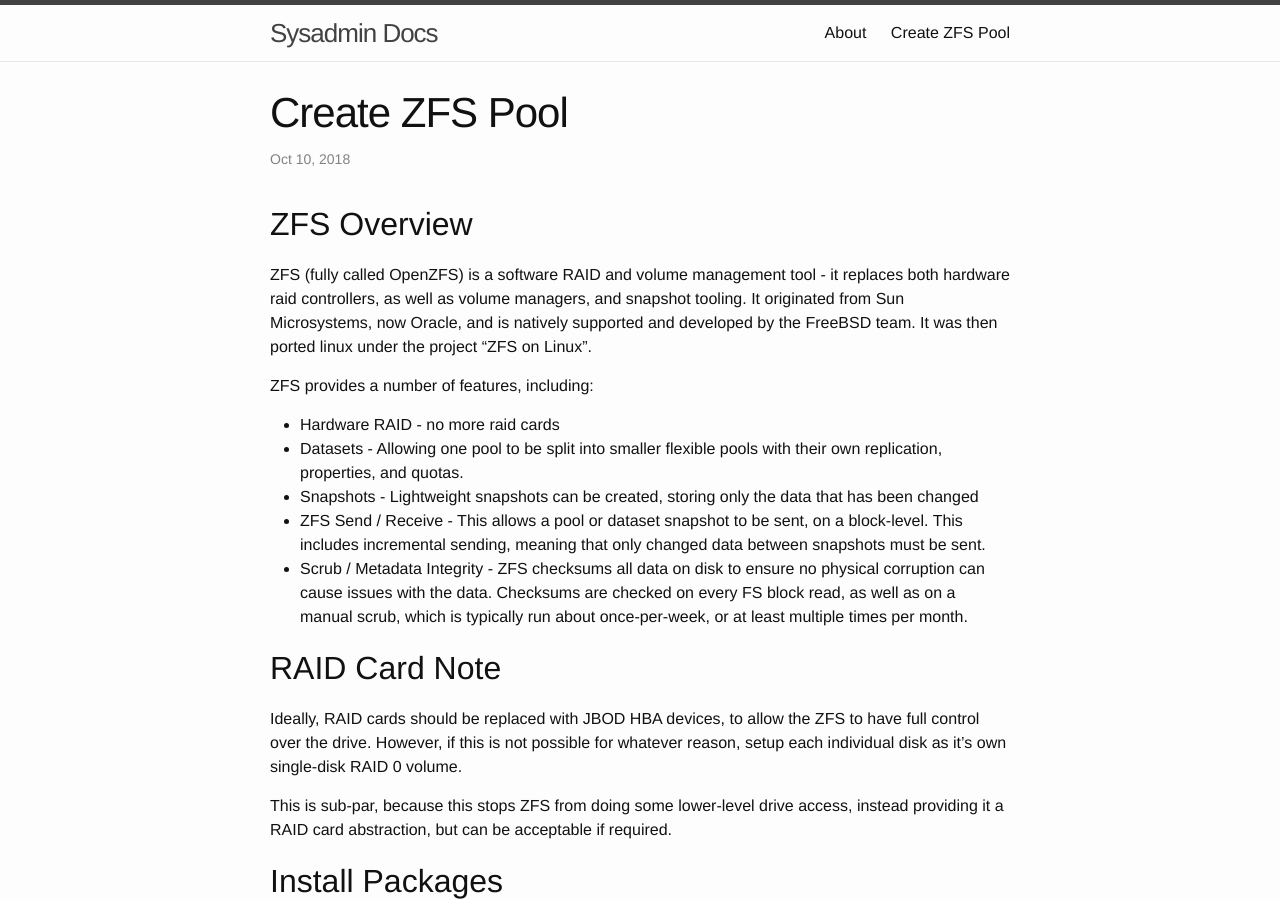
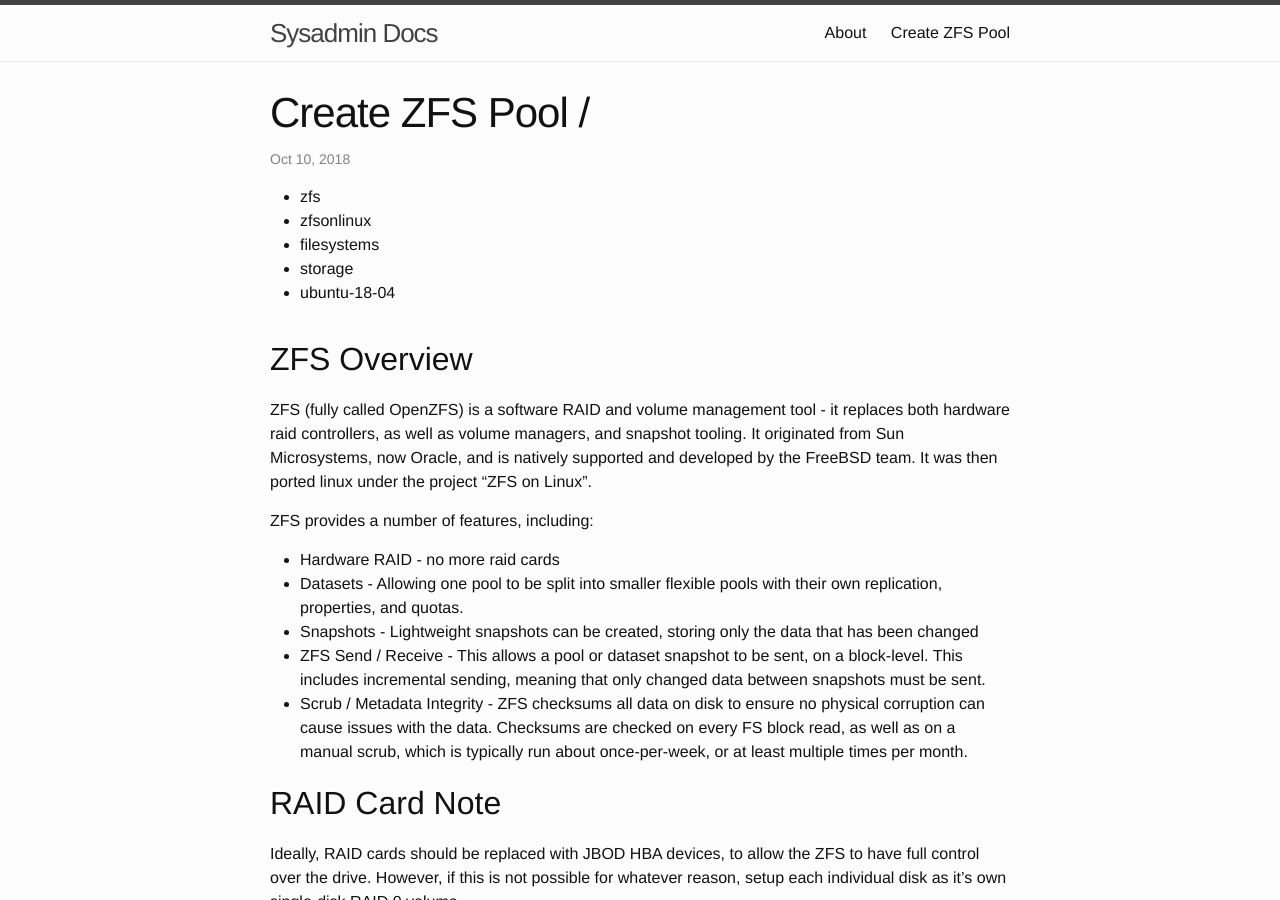
Before and after one commit to benyanke/docs, a Jekyll site: the page built from _posts/2018-10-10-zfs-create-pool.markdown, in a window 1280 px wide and 900 px high. Built offline with Jekyll 4.4.1, drawn with Linux system fonts in a browser that asks for light colours.

Commit message:
Testing new template

```diff
--- a/_layouts/post.html
+++ b/_layouts/post.html
@@ -4,8 +4,13 @@ layout: default
 <div class="post">
 
   <header class="post-header">
-    <h1 class="post-title">{{ page.title }}</h1>
+    <h1 class="post-title">{{ page.title }} / {{ page.category }}</h1>
     <p class="post-meta">{{ page.date | date: "%b %-d, %Y" }}{% if page.author %} • {{ page.author }}{% endif %}{% if page.meta %} • {{ page.meta }}{% endif %}</p>
+    <ul>
+      {% for tags in page.tags %}
+        <li>{{ tags }}</li>
+      {% endfor %}
+    </ul>
   </header>
 
   <article class="post-content">
--- a/_posts/2018-10-10-zfs-create-pool.markdown
+++ b/_posts/2018-10-10-zfs-create-pool.markdown
@@ -2,7 +2,13 @@
 layout: post
 title:  "Create ZFS Pool"
 date:   2018-10-10 12:58:29
-categories: zfs filesystems storage ubuntu-18-04
+categories: zfs
+tags:
+ - zfs
+ - zfsonlinux
+ - filesystems
+ - storage
+ - ubuntu-18-04
 ---
 
 ## ZFS Overview
```
